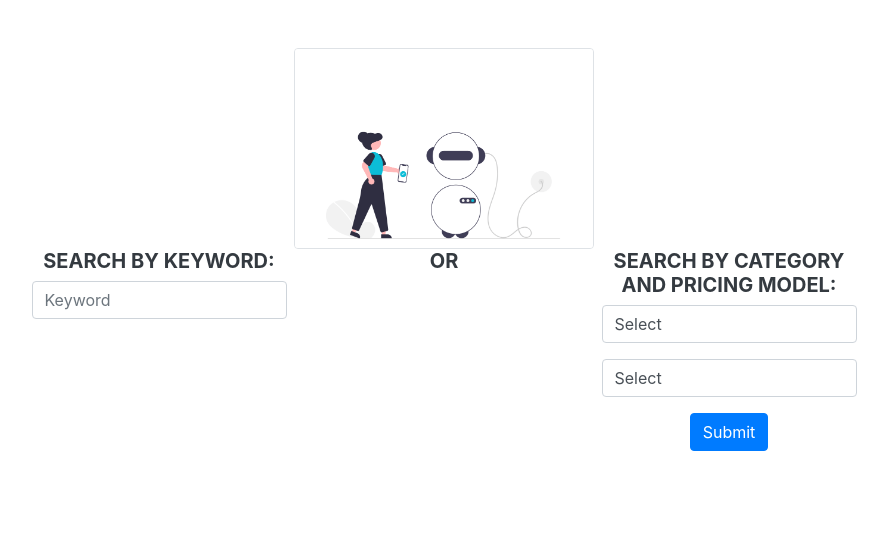
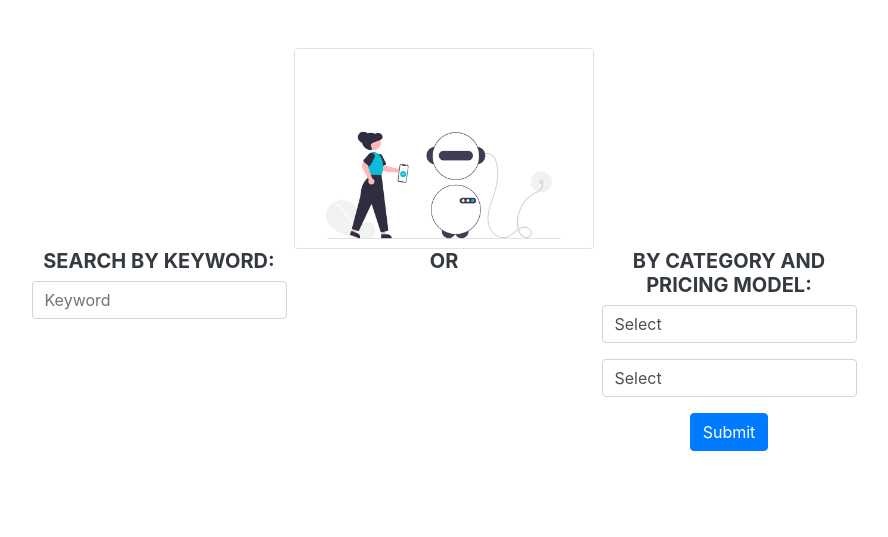
Before and after one commit to manuel-candelaria/ai_tool_search, a Flask app: page / in a window 1280 px wide. Shown: the part 56-593 px from the top of the page, without its empty margins (196-1084 px from the left). Run offline with Flask 3, Linux system fonts and the light colour scheme; some libraries are stand-ins or nearby versions.

Commit message:
general fixes to Frontend

```diff
--- a/templates/tool_search.html
+++ b/templates/tool_search.html
@@ -10,7 +10,7 @@
     <div class="row justify-content-center">
         <div class="col-md-3 text-center">
 
-            <h5>Search by Keyword:</h5>
+            <h5>Search by keyword:</h5>
             <form action="/" method="post">
                 <div class="form-group">
                     <input type="text" class="form-control" name="name_or_usage" placeholder="Keyword">
@@ -20,7 +20,7 @@
             <h5 class="text-center">Or</h5>
         </div>
         <div class="col-md-3 text-center">
-            <h5>Search by Category and Pricing Model:</h5>
+            <h5>By category and pricing model:</h5>
             <div class="form-group">
 
                 <select type="text" class="form-control" name="pricing" id="pricing">
```
